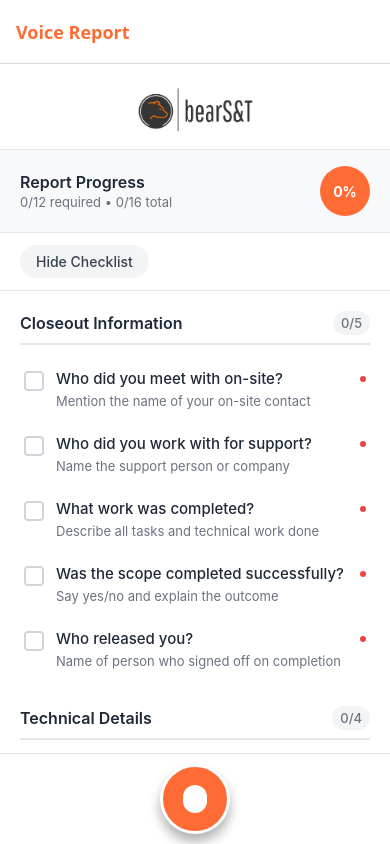
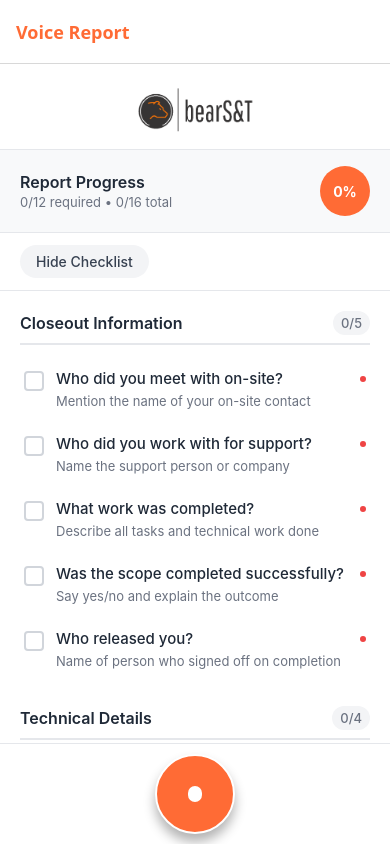
Before and after one commit to ColinBuchheit/VoiceToReport, a React Native app in the folder voice-report-app/: screen /Home in a window 390 px wide. Built offline with nearby package versions, Linux system fonts and the light colour scheme.

Commit message:
Button Adjustments to the Home Page

```diff
--- a/voice-report-app/components/Recorder.tsx
+++ b/voice-report-app/components/Recorder.tsx
@@ -1,4 +1,4 @@
-// voice-report-app/components/Recorder.tsx - FLOATING ACTION BUTTON STYLE
+// voice-report-app/components/Recorder.tsx - Fully responsive with proper variable scoping
 import React, { useState, useRef, useEffect } from 'react';
 import {
   View,
@@ -7,18 +7,51 @@ import {
   TouchableOpacity,
   Animated,
   Alert,
+  Dimensions,
 } from 'react-native';
 import { Audio } from 'expo-av';
 
 interface RecorderProps {
   onRecordingComplete: (uri: string) => void;
   isProcessing: boolean;
+  size?: 'small' | 'large'; // Size prop to control button size
 }
 
-export default function Recorder({ onRecordingComplete, isProcessing }: RecorderProps) {
+export default function Recorder({
+  onRecordingComplete,
+  isProcessing,
+  size = 'small' // Default to small size
+}: RecorderProps) {
   const [isRecording, setIsRecording] = useState(false);
   const [recording, setRecording] = useState<Audio.Recording | null>(null);
   const [recordingDuration, setRecordingDuration] = useState(0);
+
+  // Get screen dimensions
+  const { width: screenWidth } = Dimensions.get('window');
+
+  // Calculate responsive sizes based on screen dimensions
+  const baseSmallSize = Math.min(screenWidth * 0.18, 140); // 18% of screen width, max 140px
+  const baseLargeSize = Math.min(screenWidth * 0.35, 280); // 35% of screen width, max 280px
+
+  // Ensure minimum sizes for usability
+  const smallButtonSize = Math.max(baseSmallSize, 80); // Minimum 80px
+  const largeButtonSize = Math.max(baseLargeSize, 180); // Minimum 180px
+
+  const isLarge = size === 'large';
+  const buttonSize = isLarge ? largeButtonSize : smallButtonSize;
+
+  // Scale icons proportionally to button size
+  const iconScale = buttonSize / 140; // 140 was our original base size
+
+  const micSize = isLarge ?
+    { width: Math.round(36 * iconScale), height: Math.round(42 * iconScale) } :
+    { width: Math.round(24 * iconScale), height: Math.round(28 * iconScale) };
+  const micSizeRecording = isLarge ?
+    { width: Math.round(30 * iconScale), height: Math.round(30 * iconScale) } :
+    { width: Math.round(20 * iconScale), height: Math.round(20 * iconScale) };
+  const processingSize = isLarge ?
+    { width: Math.round(30 * iconScale), height: Math.round(30 * iconScale) } :
+    { width: Math.round(20 * iconScale), height: Math.round(20 * iconScale) };
 
   // Animations for floating button
   const scaleAnim = useRef(new Animated.Value(1)).current;
@@ -78,17 +111,32 @@ export default function Recorder({ onRecordingComplete, isProcessing }: Recorder
     ]).start();
 
     if (isRecording) {
-      await stopRecording();
+      // Stop recording
+      try {
+        if (recording) {
+          await recording.stopAndUnloadAsync();
+          const uri = recording.getURI();
+          if (uri) {
+            onRecordingComplete(uri);
+          }
+          setRecording(null);
+        }
+        if (timerRef.current) {
+          clearInterval(timerRef.current);
+          timerRef.current = null;
+        }
+        setIsRecording(false);
+        setRecordingDuration(0);
+      } catch (error) {
+        console.error('Failed to stop recording:', error);
+        Alert.alert('Error', 'Failed to stop recording');
+      }
     } else {
-      await startRecording();
-    }
-  };
-
-  const startRecording = async () => {
+      // Start recording
       try {
         const { status } = await Audio.requestPermissionsAsync();
         if (status !== 'granted') {
-        Alert.alert('Permission Denied', 'Please enable microphone permissions in Settings');
+          Alert.alert('Permission required', 'Please enable microphone access');
           return;
         }
 
@@ -97,100 +145,114 @@ export default function Recorder({ onRecordingComplete, isProcessing }: Recorder
           playsInSilentModeIOS: true,
         });
 
-      const { recording: newRecording } = await Audio.Recording.createAsync(
-        Audio.RecordingOptionsPresets.HIGH_QUALITY
-      );
+        const newRecording = new Audio.Recording();
+        await newRecording.prepareToRecordAsync(Audio.RecordingOptionsPresets.HIGH_QUALITY);
+        await newRecording.startAsync();
 
         setRecording(newRecording);
         setIsRecording(true);
         setRecordingDuration(0);
 
+        // Start timer
         timerRef.current = setInterval(() => {
           setRecordingDuration(prev => prev + 1);
         }, 1000);
-
       } catch (error) {
         console.error('Failed to start recording:', error);
-      Alert.alert('Error', 'Failed to start recording. Please try again.');
+        Alert.alert('Error', 'Failed to start recording');
       }
-  };
-
-  const stopRecording = async () => {
-    if (!recording) return;
-
-    try {
-      if (timerRef.current) {
-        clearInterval(timerRef.current);
-        timerRef.current = null;
-      }
-
-      await recording.stopAndUnloadAsync();
-      const uri = recording.getURI();
-
-      await Audio.setAudioModeAsync({
-        allowsRecordingIOS: false,
-      });
-
-      setIsRecording(false);
-      setRecording(null);
-      setRecordingDuration(0);
-
-      if (uri) {
-        onRecordingComplete(uri);
-      }
-
-    } catch (error) {
-      console.error('Failed to stop recording:', error);
-      Alert.alert('Error', 'Failed to stop recording. Please try again.');
-
-      setIsRecording(false);
-      setRecording(null);
-      setRecordingDuration(0);
     }
   };
 
   const formatDuration = (seconds: number) => {
     const mins = Math.floor(seconds / 60);
     const secs = seconds % 60;
-    return `${mins.toString().padStart(2, '0')}:${secs.toString().padStart(2, '0')}`;
+    return `${mins}:${secs.toString().padStart(2, '0')}`;
+  };
+
+  const getButtonStyle = () => {
+    if (isLarge) {
+      return [
+        styles.centerFab,
+        isRecording && styles.centerFabRecording,
+        isProcessing && styles.centerFabProcessing,
+        {
+          width: buttonSize,
+          height: buttonSize,
+          borderRadius: buttonSize / 2,
+          borderWidth: Math.max(Math.round(iconScale * 4), 3) // Responsive border width
+        }
+      ];
+    } else {
+      return [
+        styles.fab,
+        isRecording && styles.fabRecording,
+        isProcessing && styles.fabProcessing,
+        {
+          width: buttonSize,
+          height: buttonSize,
+          borderRadius: buttonSize / 2,
+          borderWidth: Math.max(Math.round(iconScale * 3), 2) // Responsive border width
+        }
+      ];
+    }
+  };
+
+  const getMicStyle = () => {
+    const borderRadius = size === 'large' ? Math.round(iconScale * 18) : Math.round(iconScale * 12);
+    if (isRecording) {
+      return [
+        styles.micIconRecording,
+        micSizeRecording,
+        { borderRadius: Math.round(borderRadius * 0.3) } // Smaller radius when recording
+      ];
+    } else {
+      return [
+        styles.micIcon,
+        micSize,
+        { borderRadius }
+      ];
+    }
+  };
+
+  const getProcessingStyle = () => {
+    return [
+      styles.processingIcon,
+      processingSize,
+      {
+        borderRadius: processingSize.width / 2,
+        borderWidth: Math.max(Math.round(iconScale * 3), 2) // Responsive border width
+      }
+    ];
   };
 
   return (
-    <View style={styles.container}>
-      {/* Status Text - Appears above button when active */}
-      {(isRecording || isProcessing) && (
+    <View style={[styles.container, isLarge && styles.centerContainer]}>
+      {/* Status Bubble - Only show during recording */}
+      {isRecording && (
         <View style={styles.statusBubble}>
-          {isProcessing ? (
-            <Text style={styles.statusText}>Processing...</Text>
-          ) : (
-            <Text style={styles.statusText}>{formatDuration(recordingDuration)}</Text>
-          )}
+          <Text style={styles.statusText}>
+            {formatDuration(recordingDuration)}
+          </Text>
         </View>
       )}
 
-      {/* Main Floating Action Button */}
-      <Animated.View style={{
-        transform: [
-          { scale: Animated.multiply(scaleAnim, pulseAnim) }
-        ]
-      }}>
+      {/* Main Recording Button */}
+      <Animated.View
+        style={[
+          { transform: [{ scale: scaleAnim }, { scale: pulseAnim }] }
+        ]}
+      >
         <TouchableOpacity
-          style={[
-            styles.fab,
-            isRecording && styles.fabRecording,
-            isProcessing && styles.fabProcessing,
-          ]}
+          style={getButtonStyle()}
           onPress={toggleRecording}
           disabled={isProcessing}
           activeOpacity={0.8}
         >
           {isProcessing ? (
-            <View style={styles.processingIcon} />
+            <View style={getProcessingStyle()} />
           ) : (
-            <View style={[
-              styles.micIcon,
-              isRecording && styles.micIconRecording
-            ]} />
+            <View style={getMicStyle()} />
           )}
         </TouchableOpacity>
       </Animated.View>
@@ -224,9 +286,6 @@ const styles = StyleSheet.create({
 
   // Regular Floating Action Button
   fab: {
-    width: 70,
-    height: 70,
-    borderRadius: 35,
     backgroundColor: '#FF6B35',
     justifyContent: 'center',
     alignItems: 'center',
@@ -248,9 +307,6 @@ const styles = StyleSheet.create({
 
   // Large Center Mode FAB
   centerFab: {
-    width: 120,
-    height: 120,
-    borderRadius: 60,
     backgroundColor: '#FF6B35',
     justifyContent: 'center',
     alignItems: 'center',
@@ -270,45 +326,17 @@ const styles = StyleSheet.create({
     backgroundColor: '#6B7280',
   },
 
-  // Regular Microphone Icon
+  // Microphone Icon (responsive to size)
   micIcon: {
-    width: 24,
-    height: 28,
     backgroundColor: '#FFFFFF',
-    borderRadius: 12,
     position: 'relative',
   },
   micIconRecording: {
     backgroundColor: '#FFFFFF',
-    borderRadius: 4,
-    width: 20,
-    height: 20,
   },
 
-  // Large Microphone Icon for Center Mode
-  micIconLarge: {
-    width: 36,
-    height: 42,
-    backgroundColor: '#FFFFFF',
-    borderRadius: 18,
-  },
-
-  // Regular Processing Icon
+  // Processing Icon (responsive to size)
   processingIcon: {
-    width: 20,
-    height: 20,
-    borderRadius: 10,
-    borderWidth: 3,
-    borderColor: '#FFFFFF',
-    borderTopColor: 'transparent',
-  },
-
-  // Large Processing Icon for Center Mode
-  processingIconLarge: {
-    width: 30,
-    height: 30,
-    borderRadius: 15,
-    borderWidth: 4,
     borderColor: '#FFFFFF',
     borderTopColor: 'transparent',
   },
--- a/voice-report-app/screens/HomeScreen.tsx
+++ b/voice-report-app/screens/HomeScreen.tsx
@@ -1,4 +1,4 @@
-// voice-report-app/screens/HomeScreen.tsx - SIMPLE TEMPLATE APPROACH
+// voice-report-app/screens/HomeScreen.tsx - Updated to use large recorder when checklist is hidden
 import React, { useState } from 'react';
 import {
   View,
@@ -163,7 +163,6 @@ export default function HomeScreen({ navigation }: Props) {
   const checkedRequiredCount = requiredItems.filter(item => checkedItems[item.id]).length;
   const progressPercent = totalItems > 0 ? Math.round((checkedCount / totalItems) * 100) : 0;
 
-  // EXACT SAME CORE FUNCTIONALITY
   const handleRecordingComplete = async (audioUri: string) => {
     try {
       setIsProcessing(true);
@@ -190,7 +189,7 @@ export default function HomeScreen({ navigation }: Props) {
 
   return (
     <SafeAreaView style={styles.container}>
-      {/* Fixed Header - Like iOS Voice Memos */}
+      {/* Fixed Header */}
       <View style={styles.header}>
         <Image
           source={require('../assets/bears&t.png')}
@@ -199,7 +198,7 @@ export default function HomeScreen({ navigation }: Props) {
         />
       </View>
 
-      {/* Progress Summary - Like Todoist */}
+      {/* Progress Summary */}
       <View style={styles.progressSummary}>
         <View style={styles.progressInfo}>
           <Text style={styles.progressTitle}>Report Progress</Text>
@@ -212,7 +211,7 @@ export default function HomeScreen({ navigation }: Props) {
         </View>
       </View>
 
-      {/* Content Area - Simple Toggle */}
+      {/* Content Area */}
       <View style={styles.contentContainer}>
         <View style={styles.contentHeader}>
           <TouchableOpacity
@@ -226,13 +225,12 @@ export default function HomeScreen({ navigation }: Props) {
         </View>
 
         {showChecklist ? (
-          /* Clean Scrollable List - No Tips */
+          /* Checklist View */
           <ScrollView
             style={styles.checklistContainer}
             showsVerticalScrollIndicator={false}
             contentContainerStyle={styles.checklistContent}
           >
-            {/* Category Lists Only - No Tips Section */}
             {criteriaCategories.map((category) => {
               const categoryChecked = category.items.filter(item => checkedItems[item.id]).length;
 
@@ -281,11 +279,12 @@ export default function HomeScreen({ navigation }: Props) {
             <View style={styles.bottomPadding} />
           </ScrollView>
         ) : (
-          /* Large Centered Record Button - No Text */
+          /* Large Centered Record Button - NOW WITH SIZE PROP */
           <View style={styles.centeredRecorderView}>
             <Recorder
               onRecordingComplete={handleRecordingComplete}
               isProcessing={isProcessing}
+              size="large"
             />
           </View>
         )}
@@ -297,6 +296,7 @@ export default function HomeScreen({ navigation }: Props) {
           <Recorder
             onRecordingComplete={handleRecordingComplete}
             isProcessing={isProcessing}
+            size="small"
           />
         </View>
       )}
@@ -310,7 +310,7 @@ const styles = StyleSheet.create({
     backgroundColor: '#FFFFFF',
   },
 
-  // Fixed Header - Simple & Clean
+  // Fixed Header
   header: {
     paddingHorizontal: 20,
     paddingTop: Platform.OS === 'ios' ? 10 : 20,
@@ -325,7 +325,7 @@ const styles = StyleSheet.create({
     alignSelf: 'center',
   },
 
-  // Progress Summary - Like Todoist
+  // Progress Summary
   progressSummary: {
     flexDirection: 'row',
     alignItems: 'center',
@@ -385,7 +385,7 @@ const styles = StyleSheet.create({
     color: '#374151',
   },
 
-  // Checklist - Simple List
+  // Checklist
   checklistContainer: {
     flex: 1,
   },
@@ -393,15 +393,16 @@ const styles = StyleSheet.create({
     padding: 20,
   },
 
-  // Centered Recorder View - Large & Prominent (Takes Full Available Space)
+  // Centered Recorder View - ENHANCED for large button
   centeredRecorderView: {
     flex: 1,
     justifyContent: 'center',
     alignItems: 'center',
-    paddingVertical: 40,
+    paddingVertical: 60,  // Increased padding for better spacing
+    paddingHorizontal: 40,
   },
 
-  // Category Sections - Clean
+  // Category Sections
   categorySection: {
     marginBottom: 24,
   },
@@ -429,7 +430,7 @@ const styles = StyleSheet.create({
     borderRadius: 12,
   },
 
-  // Checklist Items - iOS Style
+  // Checklist Items
   checklistItem: {
     flexDirection: 'row',
     alignItems: 'flex-start',
@@ -487,35 +488,11 @@ const styles = StyleSheet.create({
     lineHeight: 18,
   },
 
-  // Ready State - Simple (kept for compatibility)
-  readyContainer: {
-    flex: 1,
-    justifyContent: 'center',
-    alignItems: 'center',
-    paddingHorizontal: 40,
-  },
-
-  // Add missing styles for the fullScreenReady section
-  readyTitle: {
-    fontSize: 28,
-    fontWeight: '700',
-    color: '#1F2937',
-    marginBottom: 12,
-    textAlign: 'center',
-  },
-  readySubtitle: {
-    fontSize: 18,
-    color: '#6B7280',
-    textAlign: 'center',
-    lineHeight: 24,
-    marginBottom: 32,
-  },
-
   bottomPadding: {
     height: 20,
   },
 
-  // Fixed Bottom Recorder - Like WhatsApp
+  // Fixed Bottom Recorder
   recorderContainer: {
     backgroundColor: '#FFFFFF',
     borderTopWidth: 1,
```
Lines whose indentation alone changed are shown as unchanged.
